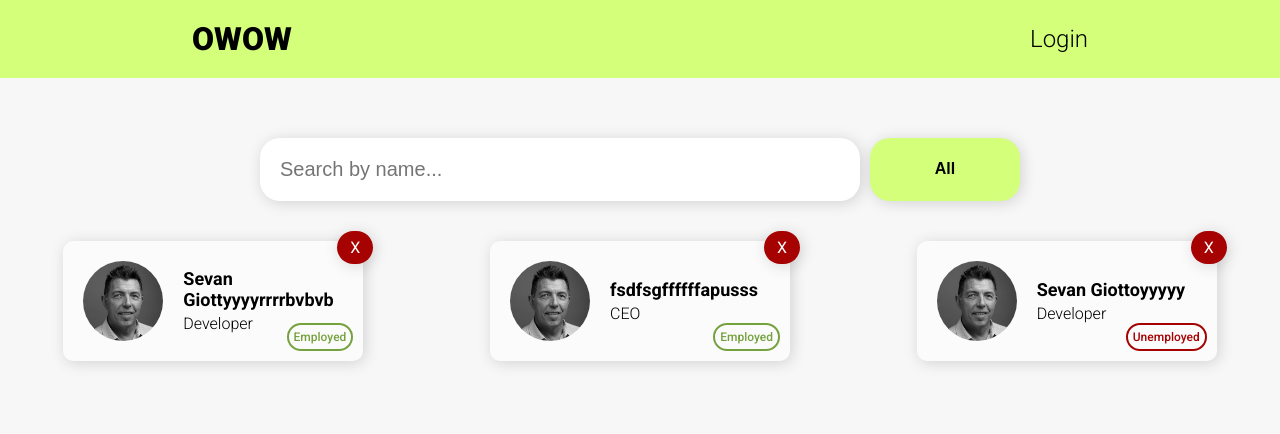
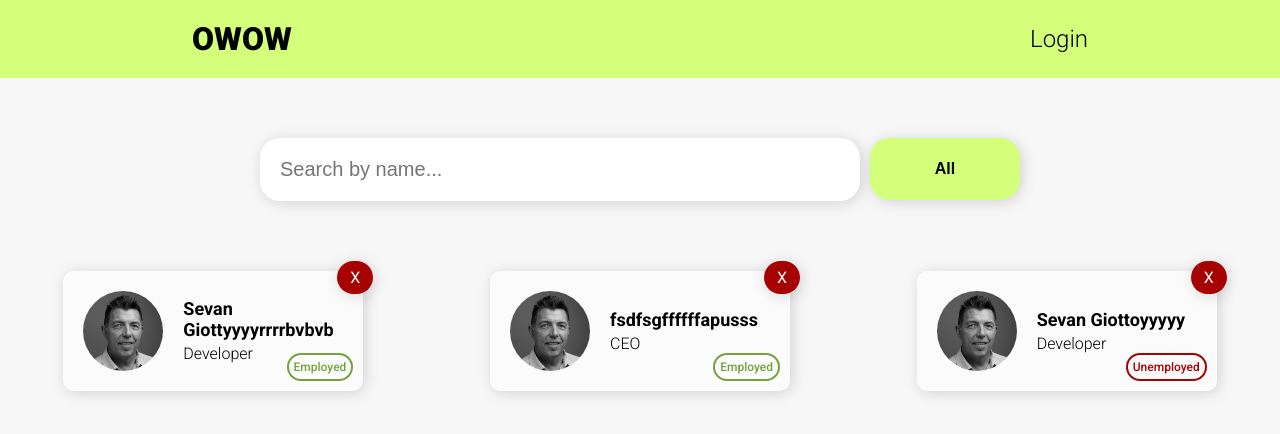
Before and after one commit to RobertAcsinte/wizkids, a React (Create React App) app: page / in a window 1280 px wide. Shown: the top 434 px of the page. Built offline with nearby package versions, Linux system fonts and the light colour scheme; data requests are answered from the project's data file.

Commit message:
Fixed filter menu dissapearing on hover

```diff
--- a/src/pages/Home/components/FilterDropdown/FilterDropdown.module.css
+++ b/src/pages/Home/components/FilterDropdown/FilterDropdown.module.css
@@ -1,6 +1,6 @@
 .container {
   display: inline-block;
-  height: 100%;
+
   width: 150px;
   margin-left: 10px;
 }
@@ -43,6 +43,11 @@
   display: block;
 }
 
+.dropdown-button :hover .dropdown-content-container {
+  display: block;
+}
+
+
 .container:hover .dropdown-button  {
   background-color: var(--owow-green-hover);
 }
--- a/src/pages/Home/components/WizkidsList/WizkidsList.module.css
+++ b/src/pages/Home/components/WizkidsList/WizkidsList.module.css
@@ -1,5 +1,6 @@
 .container {
   display: grid;
+  margin-top: 30px;
 }
 
 
```
